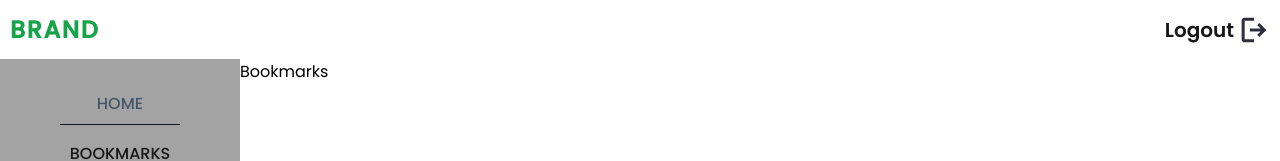
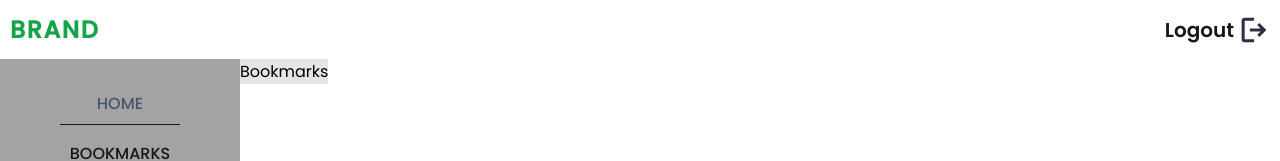
Before and after one commit to jagpratap/Restaurant_Dashboard, a React (Create React App) app: page /dashboard/bookmarks in a window 1280 px wide. Shown: the top 161 px of the page. Built offline with nearby package versions, Linux system fonts and the light colour scheme; no server answers; sample sign-in values are in the browser's storage.

Commit message:
Add bookmarks component

```diff
--- a/src/components/app/bookmarks/index.js
+++ b/src/components/app/bookmarks/index.js
@@ -1,7 +1,9 @@
 import React from "react";
 
 const Bookmarks = () => (
-  <div>Bookmarks</div>
+  <section className="bookmarks-section">
+    Bookmarks
+  </section>
 );
 
 export default Bookmarks;
--- a/src/components/app/bookmarks/styles.scss
+++ b/src/components/app/bookmarks/styles.scss
@@ -1 +1,3 @@
-// background-color: $neutral-200;
+.bookmarks-section {
+  background-color: $neutral-200;
+}
```
